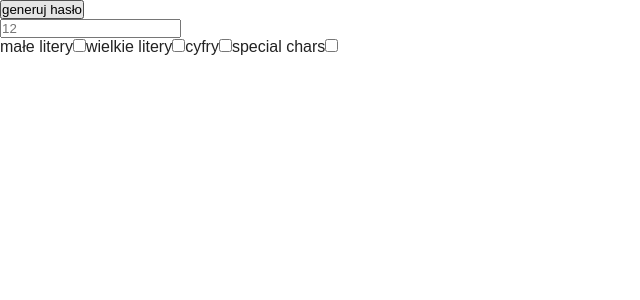
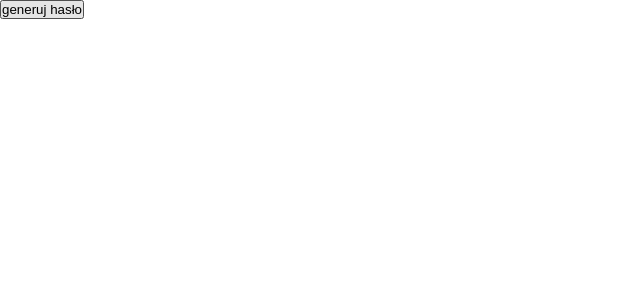
Before and after one commit to mdev79/password_generator, a React (Create React App) app: page / in a window 1280 px wide. Shown: the top 300 px of the page, without its empty margins (0-640 px from the left). Built offline with nearby package versions, Linux system fonts and the light colour scheme.

Commit message:
correcting modules

```diff
--- a/src/components/App.js
+++ b/src/components/App.js
@@ -22,6 +22,30 @@ class App extends Component {
   }
 
   render() {
+    const {
+      mainBtn,
+      howManyChars,
+      smallLetters,
+      bigLetters,
+      numbers,
+      specialChars,
+      copyToClipboard,
+      guide,
+      back,
+      title,
+      lead,
+      paragraph,
+      mainInfo,
+      numberCharsErrorMin,
+      numberCharsErrorMax,
+      lettersCharsErrorMin,
+      week,
+      medium,
+      strong,
+      veryStrong,
+      errorCheckbox,
+      charsWarning
+    } = this.state.lang;
     return (
       <div className='App'>
         <MainContainer />
--- a/src/components/layouts/maincontainer/options/OptionsContainer.jsx
+++ b/src/components/layouts/maincontainer/options/OptionsContainer.jsx
@@ -1,63 +1,11 @@
 import React from 'react';
 
 const OptionsContainer = props => {
-  //  ? jak ogarnąc tu propsy??!!!
-  // console.log(props);
-
   const spec = '';
   return (
     <div className='options__container'>
       <div className='options'></div>
-      <form>
-        <label className='label' htmlFor='chars__number'>
-          {/* {options.howManyChars} */}
-        </label>
-        <input
-          className='input input__text'
-          type='text'
-          id='chars__number'
-          name='charsNumber'
-          placeholder='12'
-        />
-        <br />
-        <span className='info'></span>
-        <label className='label' htmlFor='small__letters'>
-          małe litery
-        </label>
-        <input
-          className='input input__checkbox'
-          type='checkbox'
-          id='small__letters'
-          name='smallLetters'
-        />
-        <label className='label' htmlFor='big__letters'>
-          wielkie litery
-        </label>
-        <input
-          className='input input__checkbox'
-          type='checkbox'
-          id='big__letters'
-          name='bigLetters'
-        />
-        <label className='label' htmlFor='numbers'>
-          cyfry
-        </label>
-        <input
-          className='input input__checkbox'
-          type='checkbox'
-          id='numbers'
-          name='numbers'
-        />
-        <label className='label' htmlFor='special__chars'>
-          {spec || 'special chars'}
-        </label>
-        <input
-          className='input input__checkbox'
-          type='checkbox'
-          id='special__chars'
-          name='specialChars'
-        />
-      </form>
+      <form>{/*  */}</form>
     </div>
   );
 };
```
